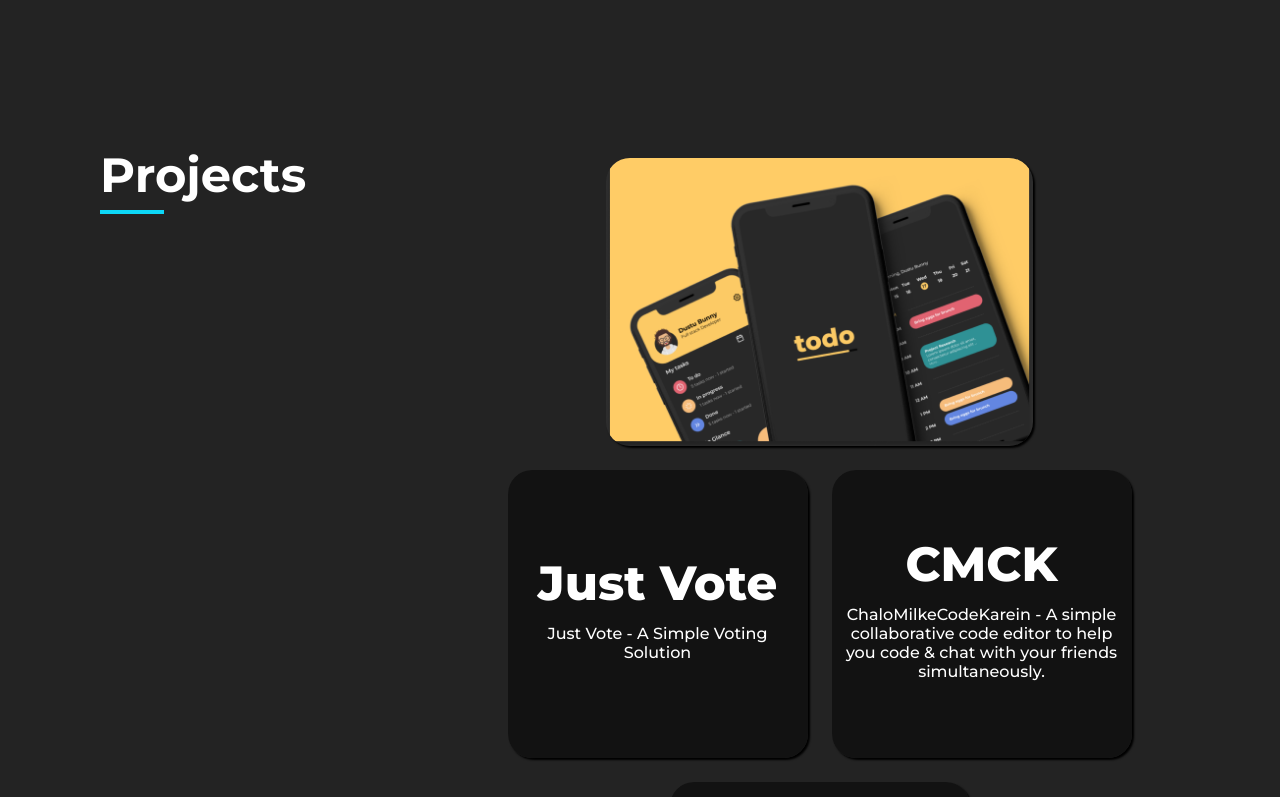
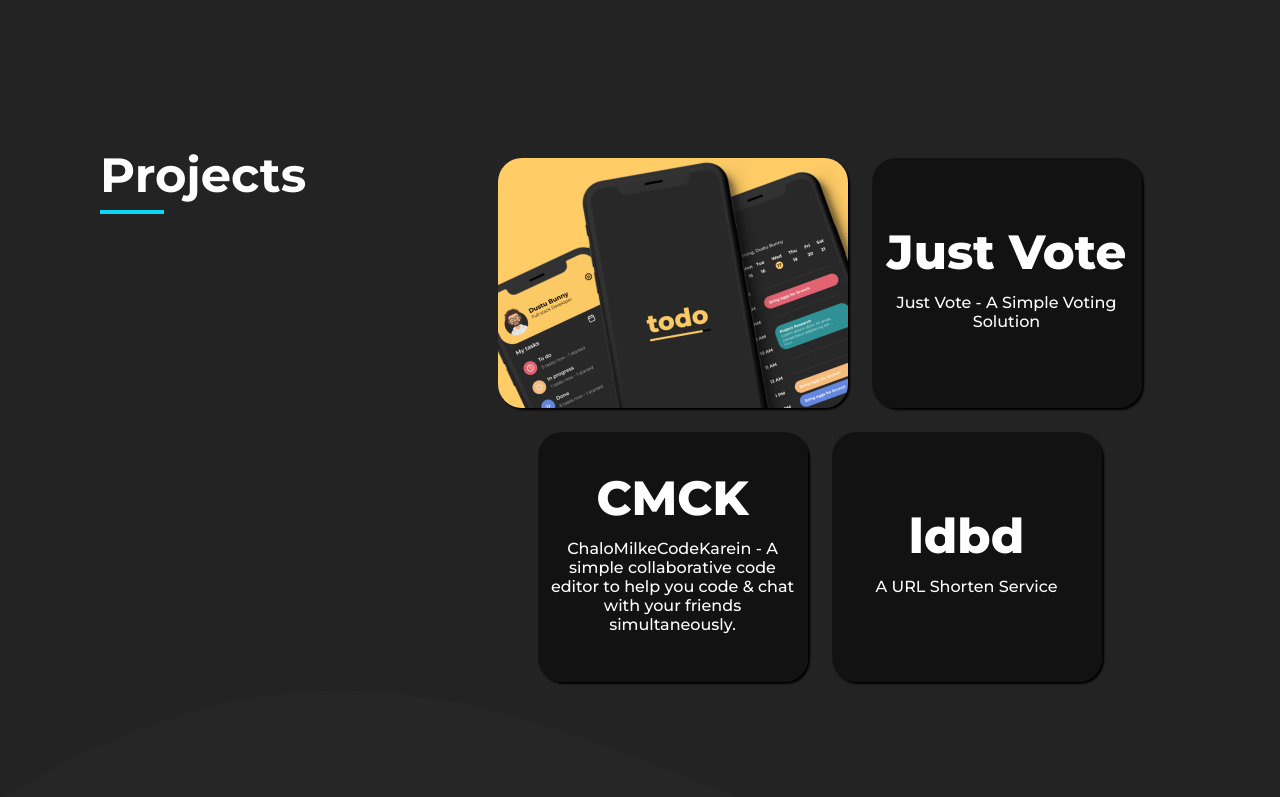
Before and after one commit to hrahul2605/portfolio, a React (Create React App) app: page / in a window 1280 px wide. Shown: the part 1400-2197 px from the top of the page. Built offline with nearby package versions, Linux system fonts and the light colour scheme.

Commit message:
fix: project card styles

```diff
--- a/src/Interface/ProjectCard/styles.ts
+++ b/src/Interface/ProjectCard/styles.ts
@@ -7,22 +7,24 @@ export const Container = styled.a<{ image: boolean }>`
   display: flex;
   flex-direction: column;
   background-color: ${GreyShade};
-  height: 288px;
-  max-width: ${(props) => (props.image ? "427px" : "300px")};
-  width: ${(props) => (props.image ? "auto" : "300px")};
+  height: 250px;
+  max-width: 350px;
+  align-items: center;
+  justify-content: center;
+  width: ${(props) => (props.image ? "auto" : "270px")};
   border-radius: 24px;
   overflow: hidden;
   box-shadow: 2px 2px 2px #000000;
   position: relative;
   @media (max-width: 569px) {
-    width: 220px;
+    width: 216px;
     height: 200px;
     margin: 0;
   }
 `;
 
 export const Image = styled.img<{ hover: boolean }>`
-  object-fit: cover;
+  object-fit: stretch;
   transform: ${(props) => (props.hover ? "scale(1.1)" : "0")};
   transition: transform 300ms ease-in;
 `;
```
